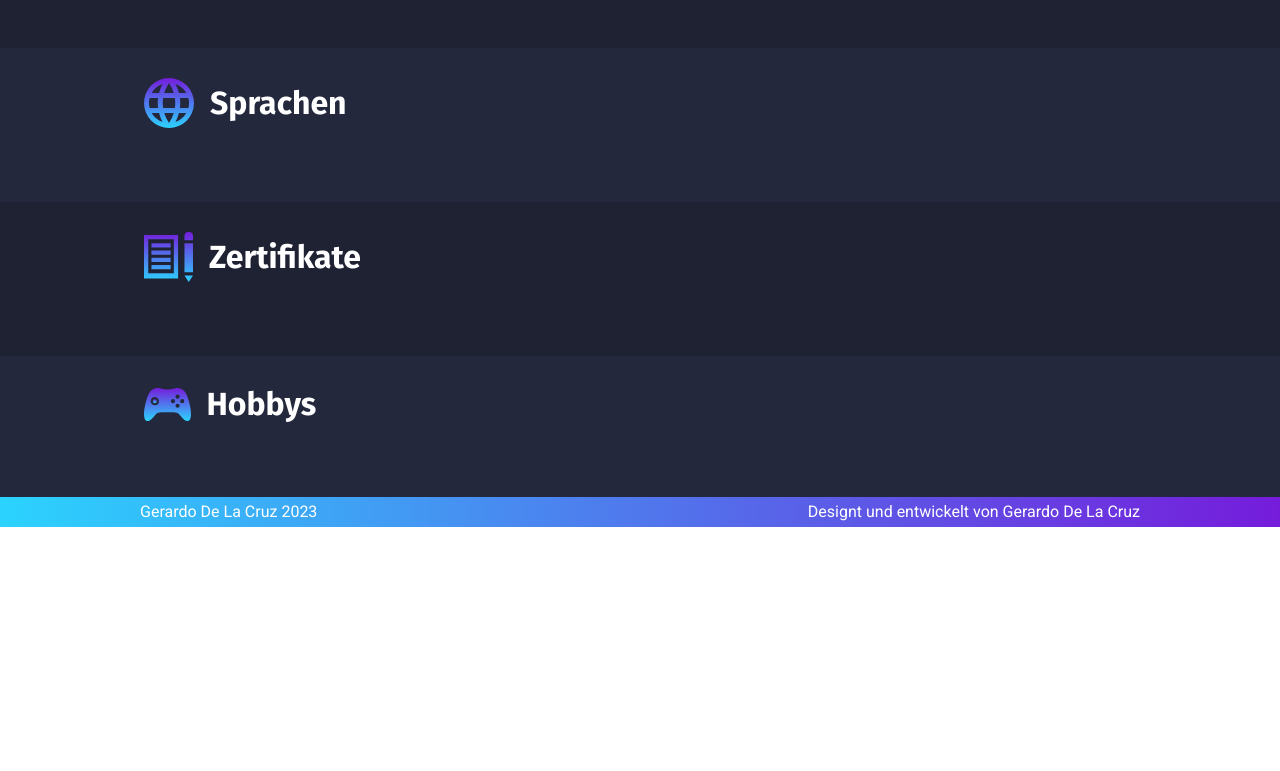
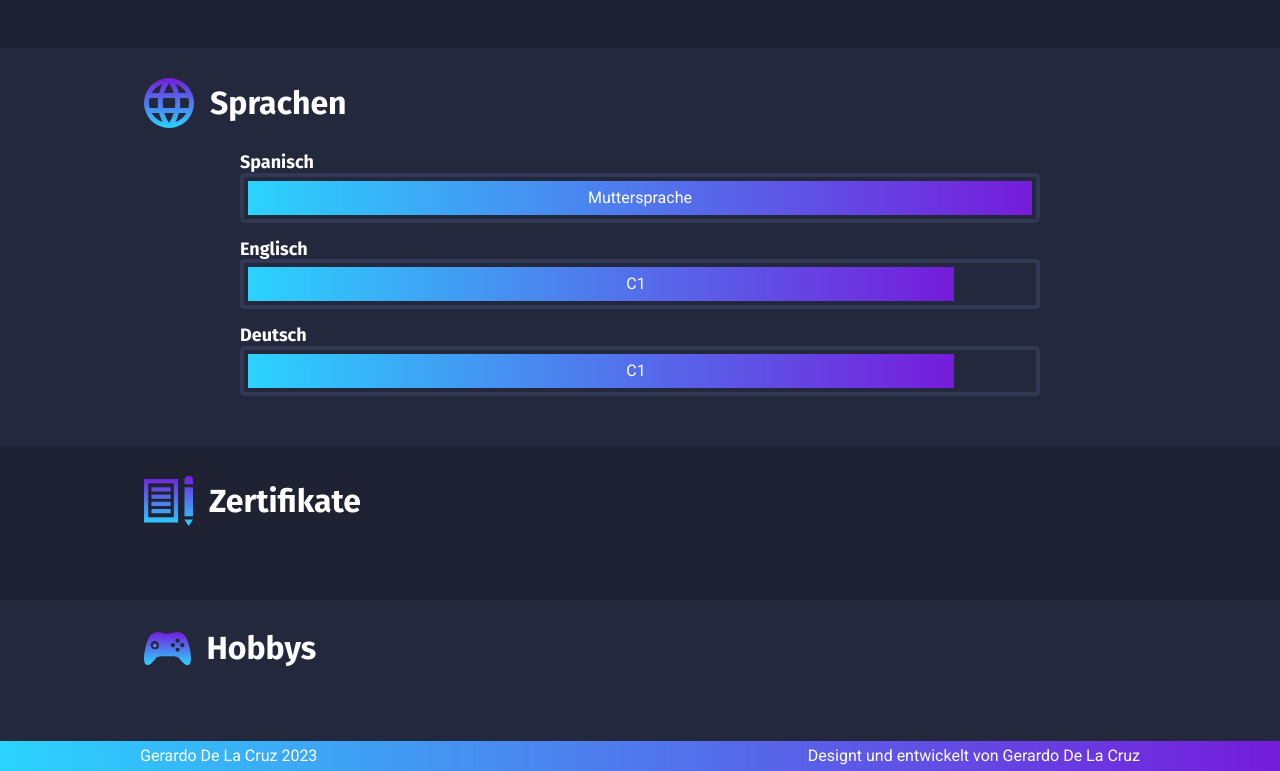
Before and after one commit to eg-delacruz/portfolio, a Next.js app: page /de in a window 1280 px wide. Shown: the part 2239-3010 px from the top of the page. Before the commit the page ends 2766 px from the top, so only its background shows below. Built offline with nearby package versions, Linux system fonts and the light colour scheme.

Commit message:
Languages section finished, including MQ

```diff
--- a/package.json
+++ b/package.json
@@ -19,6 +19,7 @@
     "next-themes": "0.2.1",
     "react": "18.2.0",
     "react-dom": "18.2.0",
+    "sharp": "^0.32.6",
     "typescript": "5.2.2"
   },
   "devDependencies": {
--- a/src/app/[locale]/page.module.css
+++ b/src/app/[locale]/page.module.css
@@ -212,7 +212,46 @@
 .projects_container .campuscanvas_card {
   filter: drop-shadow(0px 0px 40px rgba(173, 33, 70, 0.5));
 }
+
 /* ------------------------------- Languages -------------------------------*/
+
+.languajes_container .bars_container {
+  max-width: 800px;
+  margin: 0 auto;
+  display: flex;
+  flex-direction: column;
+  gap: 16px;
+}
+
+.languajes_container .bar_container {
+  height: 50px;
+  border-radius: 5px;
+  border: 4px solid #323754;
+  padding: 4px;
+}
+
+.languajes_container .bar {
+  background: linear-gradient(to right, var(--light-blue), var(--purple));
+  text-decoration: none;
+  cursor: default;
+  height: 100%;
+  display: flex;
+  align-items: center;
+  justify-content: center;
+  color: var(--primary-white);
+}
+.languajes_container .spanish_bar {
+  width: 100%;
+}
+.languajes_container .english_bar,
+.languajes_container .german_bar {
+  width: 90%;
+  cursor: pointer;
+}
+.languajes_container .english_bar div,
+.languajes_container .german_bar div {
+  margin-left: 10%;
+}
 /* ----------------------------- Certificates -----------------------------*/
 /* ------------------------------- Hobbies -------------------------------*/
 
@@ -267,6 +306,10 @@
   }
 }
 @media screen and (max-width: 480px) {
+  .title_container img {
+    width: 40px;
+  }
+
   .main {
     margin-top: 0;
   }
@@ -302,6 +345,10 @@
   }
   .skills_container .illustrator_bg_stain {
     filter: drop-shadow(0px 0px 0px rgba(255, 87, 34, 1));
+  }
+
+  .projects_container .project_cards_container {
+    padding: 0 16px;
   }
 }
 @media screen and (max-width: 320px) {
--- a/src/app/[locale]/page.tsx
+++ b/src/app/[locale]/page.tsx
@@ -393,6 +393,35 @@ export default function Home() {
             <Image src={languages_icon} alt='Skills icon' />
             <h2>{t(`Page.languages.title`)}</h2>
           </div>
+
+          <div className={styles.bars_container}>
+            <div>
+              <h5>{t(`Page.languages.spanish`)}</h5>
+              <div className={styles.bar_container}>
+                <div className={`${styles.bar} ${styles.spanish_bar}`}>
+                  {t(`Page.languages.spanish_level`)}
+                </div>
+              </div>
+            </div>
+
+            <div>
+              <h5>{t(`Page.languages.english`)}</h5>
+              <div className={styles.bar_container}>
+                <a href='#' className={`${styles.bar} ${styles.english_bar}`}>
+                  <div>C1</div>
+                </a>
+              </div>
+            </div>
+
+            <div>
+              <h5>{t(`Page.languages.german`)}</h5>
+              <div className={styles.bar_container}>
+                <a href='#' className={`${styles.bar} ${styles.german_bar}`}>
+                  <div>C1</div>
+                </a>
+              </div>
+            </div>
+          </div>
         </div>
       </section>
 
```
Also changed, not shown: 1 other file (tests, documents, lock files or other folders).
